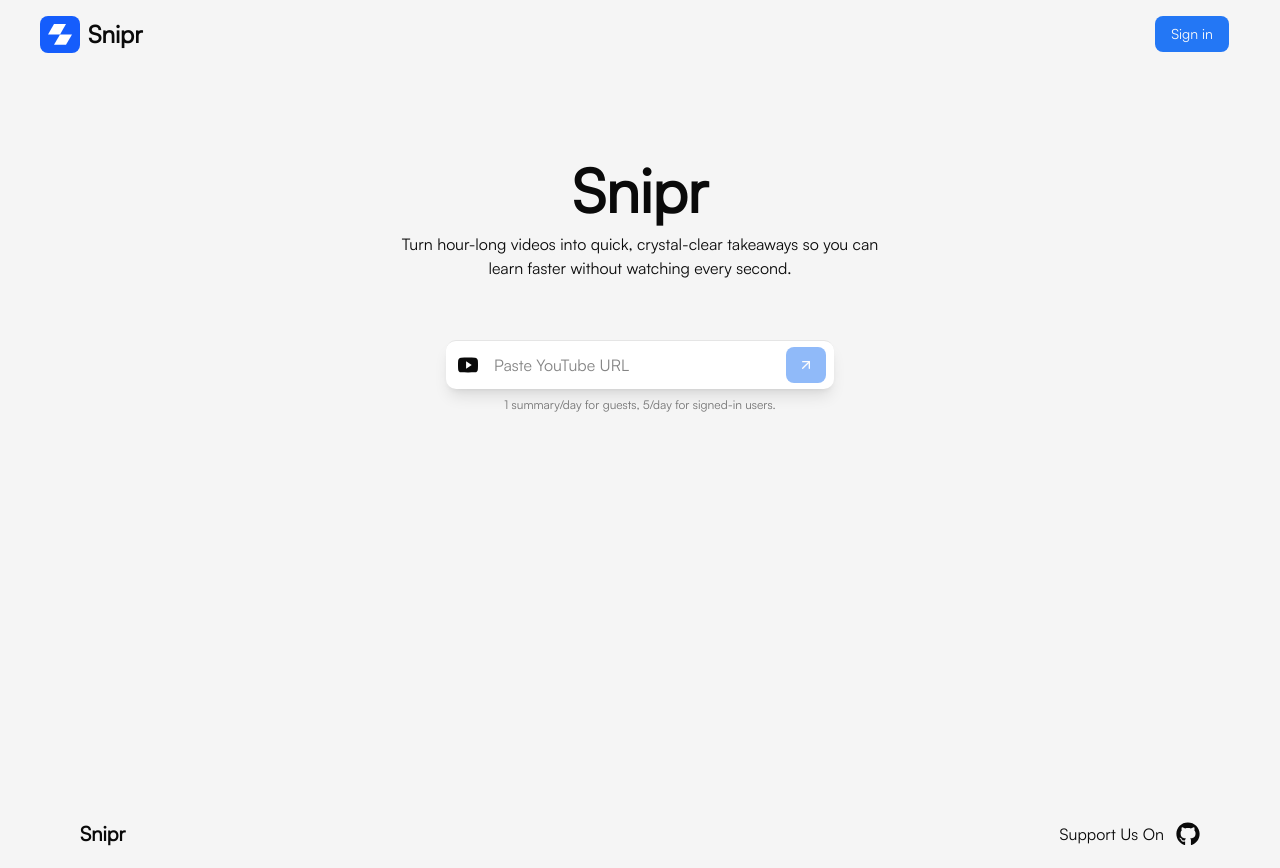
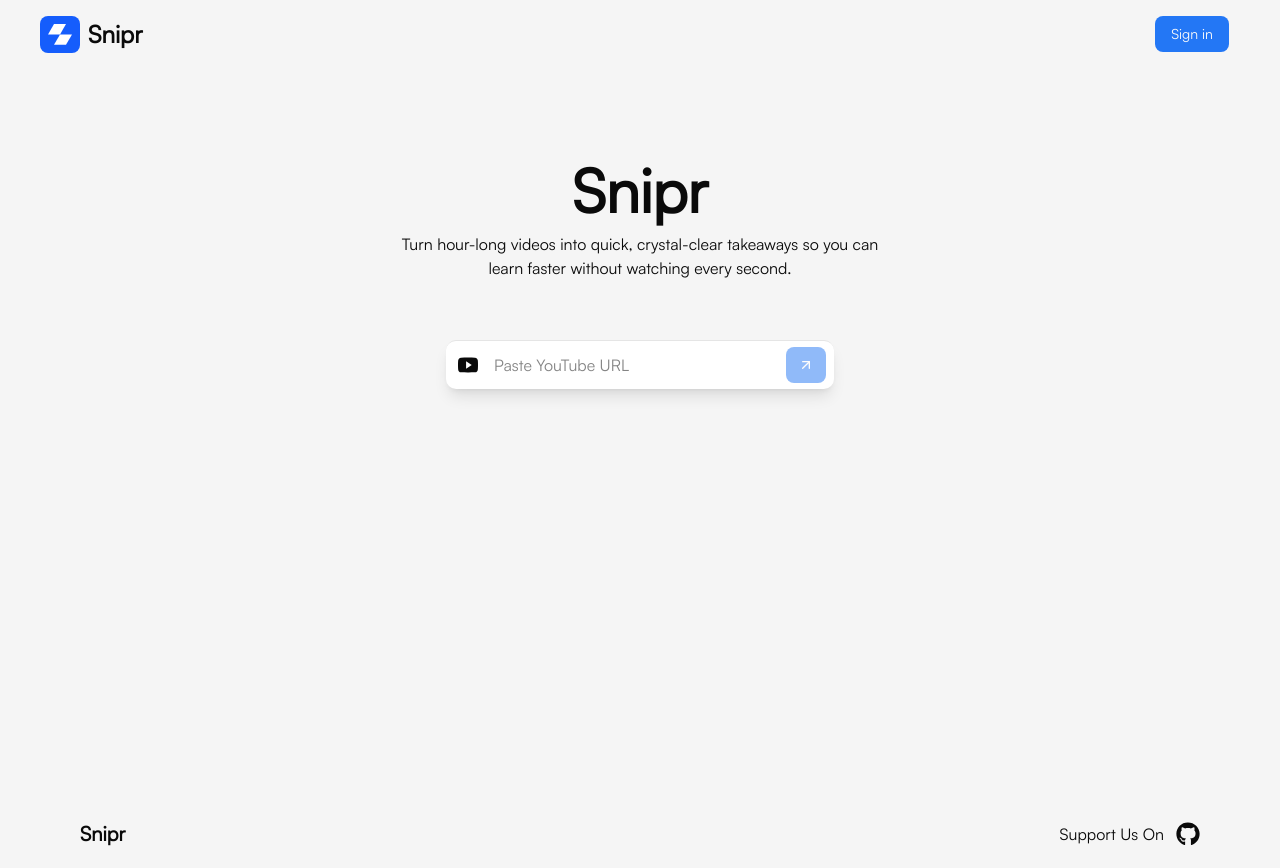
Before and after one commit to abheeee03/snipr, a Next.js app: page / in a window 1280 px wide. Built offline with nearby package versions, Linux system fonts and the light colour scheme; no server answers.

Commit message:
(chore) remove limit text

```diff
--- a/components/LandingPageClient.tsx
+++ b/components/LandingPageClient.tsx
@@ -241,7 +241,6 @@
               {isSubmitting ? <Spinner /> : <ArrowUpRight />}
             </Button>
           </div>
-          <p className='text-xs text-muted-foreground'>1 summary/day for guests, 5/day for signed-in users.</p>
         </div>
       </div>
 
```
